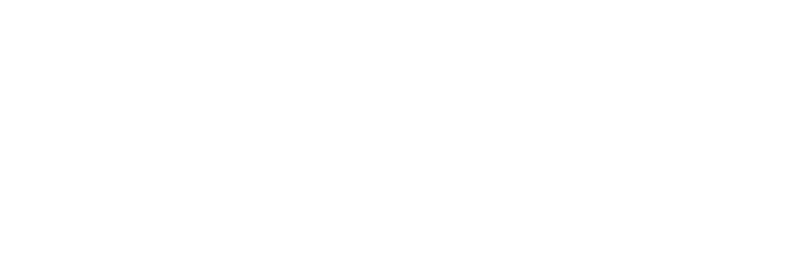
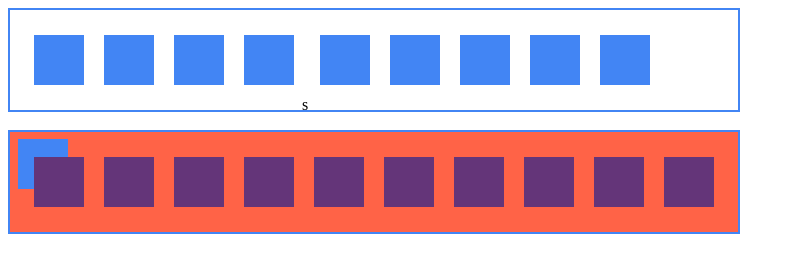
Before and after one commit to green-fox-academy/pingithefrosty, a plain HTML site: page week1/day4/exercise08.html in a window 1280 px wide. Shown: the whole page, without its empty margins (0-795 px from the left). Drawn offline with Linux system fonts and the light colour scheme.

Commit message:
second part of day4

```diff
--- a/week1/day4/css/exercise06.css
+++ b/week1/day4/css/exercise06.css
@@ -0,0 +1,23 @@
+div{
+    display: block;
+    width: 140px;
+    height: 140px;
+    font-size: 36px;
+    margin: 10px;
+    color: white;
+    font-family: "helvetica";
+    font-weight: bold;
+    text-align: center;
+    line-height: 140px;
+    background: #0CEBDE;
+    border-radius: 70px;
+    display: inline-block;
+}
+
+#first{
+    background: #B90CEB;
+}
+
+#last{
+    background: #EBBE0C;
+}
--- a/week1/day4/css/exercise07.css
+++ b/week1/day4/css/exercise07.css
@@ -0,0 +1,19 @@
+body{
+    width: 300px;
+}
+
+.big{
+    color: blue;
+}
+
+body div div{
+    border: 1px solid green;
+}
+
+div{
+    font-weight: bold;
+}
+
+p{
+    background: yellow;
+}
--- a/week1/day4/css/exercise08.css
+++ b/week1/day4/css/exercise08.css
@@ -0,0 +1,33 @@
+.large{
+    height: 100px;
+    width: 728px;
+    border: 2px solid #4285F4;
+    background: white;
+    }
+
+.small{
+    height: 50px;
+    width: 50px;
+    position: relative;
+    display: inline-block;
+    margin: auto;
+    background: #4285F4;
+    position: relative;
+    margin: 25px 8px;
+}
+
+.small:first-child{
+    margin-left: 24px;
+}
+
+.small:last-child{
+    margin-right: 24px;
+}
+
+#second{
+    background: #FF6347;
+}
+
+#second div{
+    background: #643579;
+}
--- a/week1/day4/css/exercise09.css
+++ b/week1/day4/css/exercise09.css
@@ -0,0 +1,27 @@
+div:hover{
+    background: #EC6842;
+}
+
+div{
+    display: block;
+    width: 346px;
+    height: 100%;
+    font-size: 18px;
+    color: black;
+    word-wrap: break-word;
+    border-top: 1.5px solid black;
+    border-left: 2px solid black;
+    border-bottom: 1.5px solid black;
+    border-right: 2px solid black;
+    overflow: hidden;
+    padding: 20px;
+    text-align: left;
+}
+
+div:first-of-type{
+    border-top: 0px;
+}
+
+div:last-of-type{
+    border-bottom: 0px;
+}
--- a/week1/day4/css/exercise10.css
+++ b/week1/day4/css/exercise10.css
@@ -0,0 +1,38 @@
+div{
+    display: block;
+    width: 264px;
+    height: 100%;
+    font-size: 16px;
+    font-family: courier;
+    color: white;
+    text-align: center;
+    word-wrap: break-word;
+    border: 1px solid grey;
+    overflow: hidden;
+    padding: 20px 40px;
+    margin: 10px;
+}
+
+div:nth-of-type(1){
+    background: #FF6347;
+    background-image: url(duck.png);
+    background-size: 70px 50px;
+    background-repeat: no-repeat;
+    background-position: left center;
+}
+
+div:nth-of-type(2){
+    background: #643579;
+    background-image: url(duck.png);
+    background-size: 140px 100px;
+    background-repeat: no-repeat;
+    background-position: center center
+}
+
+div:nth-of-type(3){
+    background: #808080;
+    background-image: url(duck.png);
+    background-size: 70px 50px;
+    background-repeat: no-repeat;
+    background-position: right bottom;
+}
--- a/week1/day4/exercise08.html
+++ b/week1/day4/exercise08.html
@@ -6,6 +6,30 @@
         <link rel="stylesheet" href="css/exercise08.css">
     </head>
     <body>
-
+        <div class="large first">
+            <div class="small"></div>
+            <div class="small"></div>
+            <div class="small"></div>
+            <div class="small"></div>s
+            <div class="small"></div>
+            <div class="small"></div>
+            <div class="small"></div>
+            <div class="small"></div>
+            <div class="small"></div>
+            <div class="small"></div>
+        </div>
+        <br>
+        <div class="large" id="second">
+            <div class="small"></div>
+            <div class="small"></div>
+            <div class="small"></div>
+            <div class="small"></div>
+            <div class="small"></div>
+            <div class="small"></div>
+            <div class="small"></div>
+            <div class="small"></div>
+            <div class="small"></div>
+            <div class="small"></div>
+        </div>
     </body>
 </html>
```
Also changed, not shown: week1/day4/exercise06.html (+7 -1 lines), week1/day4/exercise07.html (+6 -1 lines), week1/day4/exercise09.html (+8 -1 lines), week1/day4/exercise10.html (+3 -1 lines), week1/day4/css/duck.png (added), week1/day4/examples/04.png (added), week1/day4/examples/05.png (added), week1/day4/examples/6.png (added), week1/day4/examples/7.jpg (added), 1 other file.
